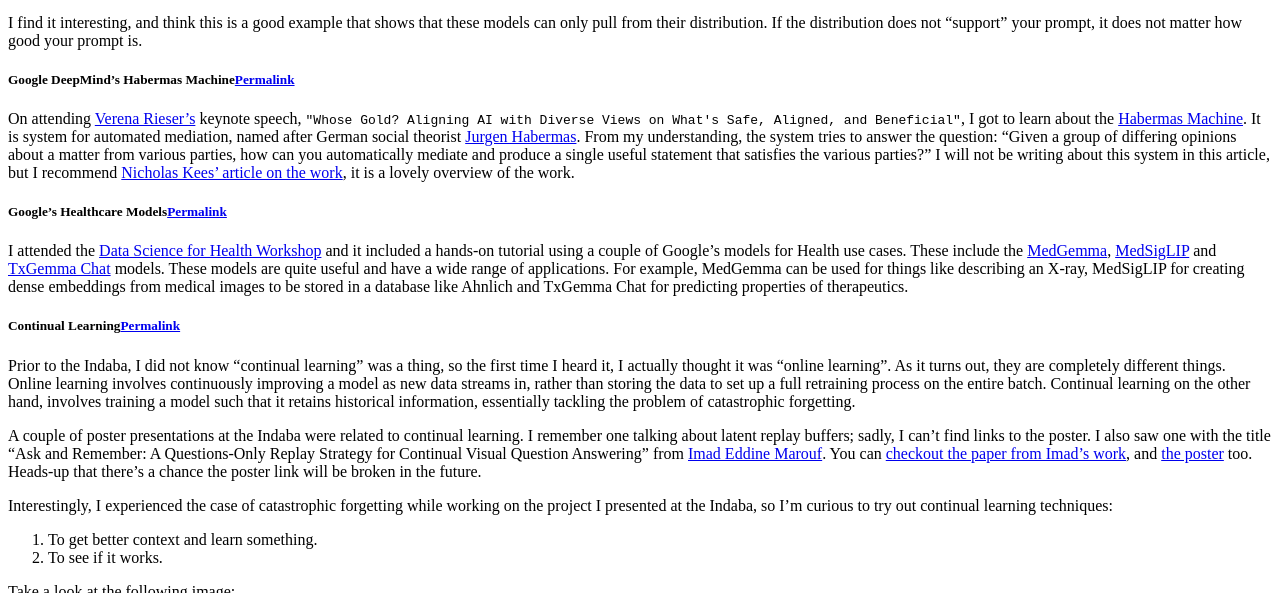
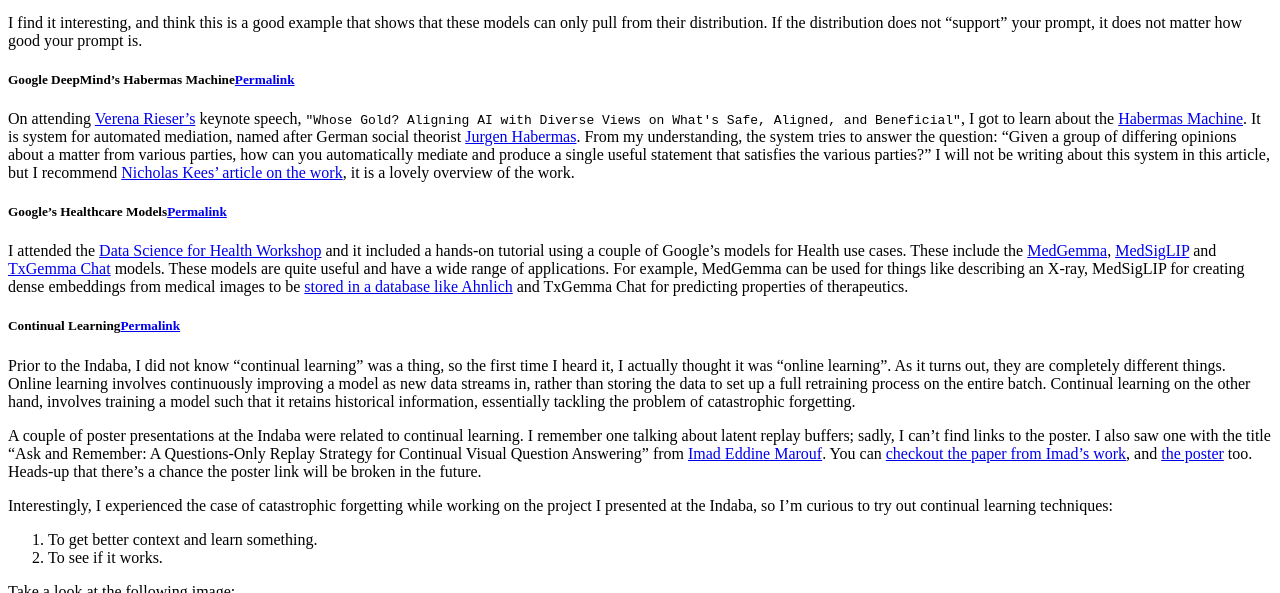
Before and after one commit to HAKSOAT/haksoat.github.io, a Jekyll site: the page built from _posts/2025-08-27-indaba-25-poster.md, in a window 1280 px wide and 900 px high, scrolled down 4732 px, cut to the strip 0-593 px from the top of the window. Built offline with Jekyll 4.4.1, drawn with Linux system fonts in a browser that asks for light colours; cached includes are drawn as plain includes; comment, search, counter and statistics services are not loaded; part of the change alters nothing that is shown.

```diff
--- a/_posts/2025-08-27-indaba-25-poster.md
+++ b/_posts/2025-08-27-indaba-25-poster.md
@@ -120,7 +120,7 @@ On attending [Verena Rieser's](https://scholar.google.co.uk/citations?user=4c2k2
 
 ##### Google's Healthcare Models
 
-I attended the [Data Science for Health Workshop](https://ds4healthafrica.github.io/) and it included a hands-on tutorial using a couple of Google's models for Health use cases. These include the [MedGemma](https://huggingface.co/google/medgemma-4b-it), [MedSigLIP](https://huggingface.co/google/medsiglip-448) and [TxGemma Chat](https://huggingface.co/google/txgemma-9b-chat) models. These models are quite useful and have a wide range of applications. For example, MedGemma can be used for things like describing an X-ray, MedSigLIP for creating dense embeddings from medical images to be stored in a database like Ahnlich and TxGemma Chat for predicting properties of therapeutics.
+I attended the [Data Science for Health Workshop](https://ds4healthafrica.github.io/) and it included a hands-on tutorial using a couple of Google's models for Health use cases. These include the [MedGemma](https://huggingface.co/google/medgemma-4b-it), [MedSigLIP](https://huggingface.co/google/medsiglip-448) and [TxGemma Chat](https://huggingface.co/google/txgemma-9b-chat) models. These models are quite useful and have a wide range of applications. For example, MedGemma can be used for things like describing an X-ray, MedSigLIP for creating dense embeddings from medical images to be [stored in a database like Ahnlich]({{ site.url }}/working-on-ahnlich/) and TxGemma Chat for predicting properties of therapeutics.
 
 ##### Continual Learning
 
```
